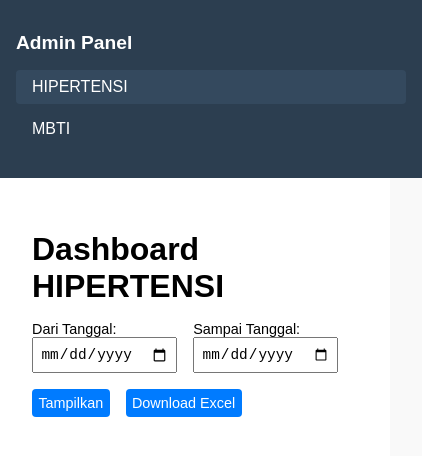
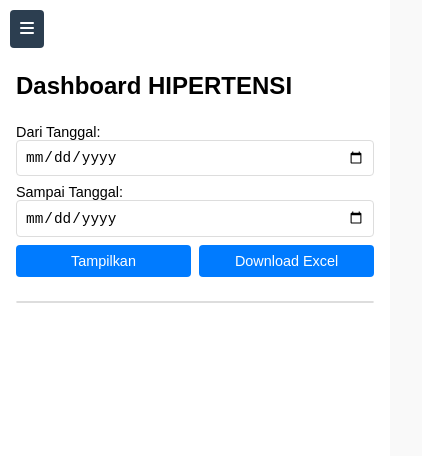
Before and after one commit to hamzul1216/kesehatan-mental, a plain HTML site: page dashboard.html in a window 390 px wide. Shown: the whole page, 422 px wide, since content can reach past the window. Drawn offline with Linux system fonts and the light colour scheme; no server answers.

Commit message:
fix index.html, fix dashboard, add new video

```diff
--- a/assets/css/dashboard.css
+++ b/assets/css/dashboard.css
@@ -6,7 +6,22 @@ body {
 
 .dashboard {
   display: flex;
-  height: 100vh;
+  min-height: 100vh;
+  position: relative;
+  overflow-x: hidden; /* Prevent dashboard from expanding */
+}
+
+.mobile-menu-btn {
+  display: none;
+  position: fixed;
+  top: 10px;
+  left: 10px;
+  z-index: 1000;
+  background: #2c3e50;
+  color: white;
+  padding: 10px;
+  border-radius: 4px;
+  cursor: pointer;
 }
 
 .sidebar {
@@ -14,20 +29,28 @@ body {
   background-color: #2c3e50;
   color: white;
   padding: 1rem;
+  position: sticky;
+  top: 0;
+  height: 100vh;
+  transition: transform 0.3s ease;
+  flex-shrink: 0;
+  box-sizing: border-box;
 }
 
 .sidebar h2 {
   font-size: 1.2rem;
   margin-bottom: 1rem;
+  text-align: center;
 }
 
 .sidebar ul {
   list-style: none;
   padding: 0;
+  margin: 0;
 }
 
 .sidebar li {
-  padding: 0.5rem 1rem;
+  padding: 0.8rem 1rem;
   cursor: pointer;
   border-radius: 4px;
   margin-bottom: 0.5rem;
@@ -41,65 +64,192 @@ body {
 
 .main-content {
   flex-grow: 1;
-  padding: 2rem;
-  overflow-x: auto;
+  padding: 1.5rem;
   background: white;
+  width: calc(100% - 220px);
+  box-sizing: border-box;
+  overflow-x: hidden;
 }
 
 .main-content h1 {
-  margin-bottom: 1rem;
+  margin-bottom: 1.5rem;
+  font-size: 1.5rem;
 }
 
 .filters {
   display: flex;
+  flex-direction: column;
+  gap: 1rem;
+  margin-bottom: 1.5rem;
+  max-width: 100%;
+  box-sizing: border-box;
+}
+
+.filter-group {
+  display: flex;
   flex-wrap: wrap;
   gap: 1rem;
-  margin-bottom: 1rem;
+}
+
+.button-group {
+  display: flex;
+  flex-wrap: wrap;
+  gap: 1rem;
+  justify-content: flex-start;
 }
 
 .filters label {
   display: flex;
   flex-direction: column;
   font-size: 0.9rem;
+  min-width: 150px;
+  flex: 1 1 150px;
+  box-sizing: border-box;
 }
 
-.filters input,
-.filters button {
-  padding: 0.4rem;
+.filters input {
+  padding: 0.5rem;
   font-size: 0.9rem;
+  border: 1px solid #ddd;
+  border-radius: 4px;
+  width: 100%;
+  max-width: 100%;
+  box-sizing: border-box;
 }
 
 .filters button {
+  padding: 0.5rem 1rem;
+  font-size: 0.9rem;
   background-color: #007bff;
   color: white;
   border: none;
   border-radius: 4px;
   cursor: pointer;
+  min-width: 120px;
+  width: auto;
 }
 
 .filters button:hover {
   background-color: #0056b3;
 }
 
+.table-container {
+  overflow-x: auto;
+  width: 100%;
+  border: 1px solid #ddd;
+  border-radius: 4px;
+  -webkit-overflow-scrolling: touch;
+  box-sizing: border-box;
+}
+
 table {
   width: 100%;
   border-collapse: collapse;
+  min-width: 600px;
 }
 
 th,
 td {
-  padding: 0.6rem;
+  padding: 0.8rem;
   border: 1px solid #ddd;
   text-align: left;
   font-size: 0.9rem;
 }
 
+th {
+  background-color: #f2f2f2;
+  position: sticky;
+  top: 0;
+}
+
+/* Responsive Styles */
 @media (max-width: 768px) {
-  .dashboard {
-    flex-direction: column;
+  .sidebar {
+    position: fixed;
+    left: 0;
+    z-index: 999;
+    transform: translateX(-100%);
   }
 
-  .sidebar {
+  .sidebar.active {
+    transform: translateX(0);
+  }
+
+  .main-content {
+    width: 100%;
+    padding-top: 3.5rem;
+  }
+
+  .mobile-menu-btn {
+    display: block;
+  }
+
+  .filters,
+  .filter-group,
+  .button-group {
+    width: 100%;
+    max-width: 100%;
+    box-sizing: border-box;
+  }
+
+  .filters input,
+  .filters button {
+    max-width: 100%;
     width: 100%;
   }
 }
+
+@media (max-width: 450px) {
+  .filters {
+    gap: 0.5rem;
+  }
+
+  .filter-group {
+    flex-direction: row;
+    flex-wrap: wrap;
+    gap: 0.5rem;
+  }
+
+  .button-group {
+    flex-direction: row;
+    flex-wrap: wrap;
+    gap: 0.5rem;
+  }
+
+  .filters label {
+    flex: 1 1 100%;
+  }
+
+  .filters button {
+    flex: 1 1 45%;
+    width: auto;
+  }
+
+  .main-content {
+    padding: 1rem;
+    padding-top: 3.5rem;
+  }
+
+  th,
+  td {
+    padding: 0.5rem;
+    font-size: 0.8rem;
+  }
+}
+
+/* Print Styles */
+@media print {
+  .sidebar,
+  .mobile-menu-btn,
+  .filters {
+    display: none;
+  }
+
+  .main-content {
+    width: 100%;
+  }
+
+  .table-container {
+    overflow-x: visible;
+  }
+}
--- a/assets/js/hipertensiResult.js
+++ b/assets/js/hipertensiResult.js
@@ -49,8 +49,9 @@ const hipertensiData = {
     tips: "Pencegahan dan penanganan Tekanan Darah Tinggi dapat dilihat di bawah ini:",
     videos: [
       "https://www.youtube.com/embed/cghXs8sIa_A?si=DHceg46SD7HwveHv",
+      "https://www.youtube.com/embed/xPjrZYSg1Ec?si=IObpvlPtFQktk1pq",
       "https://www.youtube.com/embed/cghXs8sIa_A?si=DHceg46SD7HwveHv",
-      "https://www.youtube.com/embed/cghXs8sIa_A?si=DHceg46SD7HwveHv",
+      "https://www.youtube.com/embed/xPjrZYSg1Ec?si=IObpvlPtFQktk1pq",
     ],
   },
   negative: {
@@ -60,8 +61,9 @@ const hipertensiData = {
     tips: "Pencegahan dan penanganan Tekanan Darah Tinggi dapat dilihat di bawah ini:",
     videos: [
       "https://www.youtube.com/embed/cghXs8sIa_A?si=DHceg46SD7HwveHv",
+      "https://www.youtube.com/embed/xPjrZYSg1Ec?si=IObpvlPtFQktk1pq",
       "https://www.youtube.com/embed/cghXs8sIa_A?si=DHceg46SD7HwveHv",
-      "https://www.youtube.com/embed/cghXs8sIa_A?si=DHceg46SD7HwveHv",
+      "https://www.youtube.com/embed/xPjrZYSg1Ec?si=IObpvlPtFQktk1pq",
     ],
   },
 };
--- a/dashboard.html
+++ b/dashboard.html
@@ -5,15 +5,19 @@
     <meta charset="UTF-8" />
     <meta name="viewport" content="width=device-width, initial-scale=1.0" />
     <title>Dashboard Admin</title>
-
-    <!-- favicon -->
     <link rel="icon" href="/assets/img/dashboard.png" type="image/png">
-
     <link rel="stylesheet" href="/assets/css/dashboard.css" />
+    <!-- Font Awesome for mobile menu icon -->
+    <link rel="stylesheet" href="https://cdnjs.cloudflare.com/ajax/libs/font-awesome/6.4.0/css/all.min.css">
 </head>
 
 <body>
     <div class="dashboard">
+        <!-- Mobile Menu Button -->
+        <div class="mobile-menu-btn">
+            <i class="fas fa-bars"></i>
+        </div>
+
         <aside class="sidebar">
             <h2>Admin Panel</h2>
             <ul>
@@ -26,31 +30,38 @@
             <h1 id="testTitle">Dashboard HIPERTENSI</h1>
 
             <div class="filters">
+                <div class="filter-group">
                     <label>Dari Tanggal: <input type="date" id="startDate" /></label>
                     <label>Sampai Tanggal: <input type="date" id="endDate" /></label>
+                </div>
+                <div class="button-group">
                     <button id="filterBtn">Tampilkan</button>
                     <button id="downloadBtn">Download Excel</button>
                 </div>
+            </div>
 
+            <div class="table-container">
                 <table id="dataTable">
                     <thead></thead>
                     <tbody></tbody>
                 </table>
+            </div>
         </main>
     </div>
 
     <script src="https://cdnjs.cloudflare.com/ajax/libs/xlsx/0.18.5/xlsx.full.min.js"></script>
-
-    <!-- Firebase SDK -->
     <script type="module" src="https://www.gstatic.com/firebasejs/9.0.0/firebase-app.js"></script>
     <script type="module" src="https://www.gstatic.com/firebasejs/9.0.0/firebase-database.js"></script>
-
-    <!-- Firebase Config -->
     <script type="module" src="/assets/js/firebase-config.js"></script>
-
-    <!-- Dashboard logic -->
     <script type="module" src="/assets/js/dashboard.js"></script>
 
+    <script>
+        // Mobile menu toggle
+        document.querySelector('.mobile-menu-btn').addEventListener('click', function () {
+            document.querySelector('.sidebar').classList.toggle('active');
+            this.querySelector('i').classList.toggle('fa-times');
+        });
+    </script>
 </body>
 
 </html>
```
Also changed, not shown: index.html (+1 -1 lines). Lines whose indentation alone changed are shown as unchanged.
